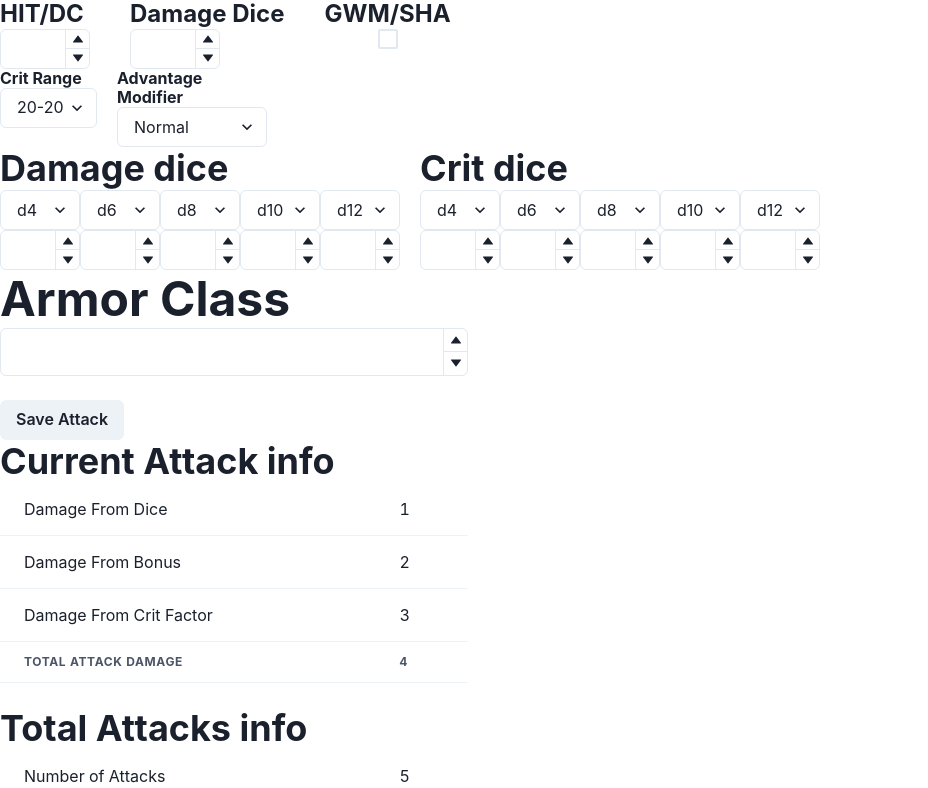
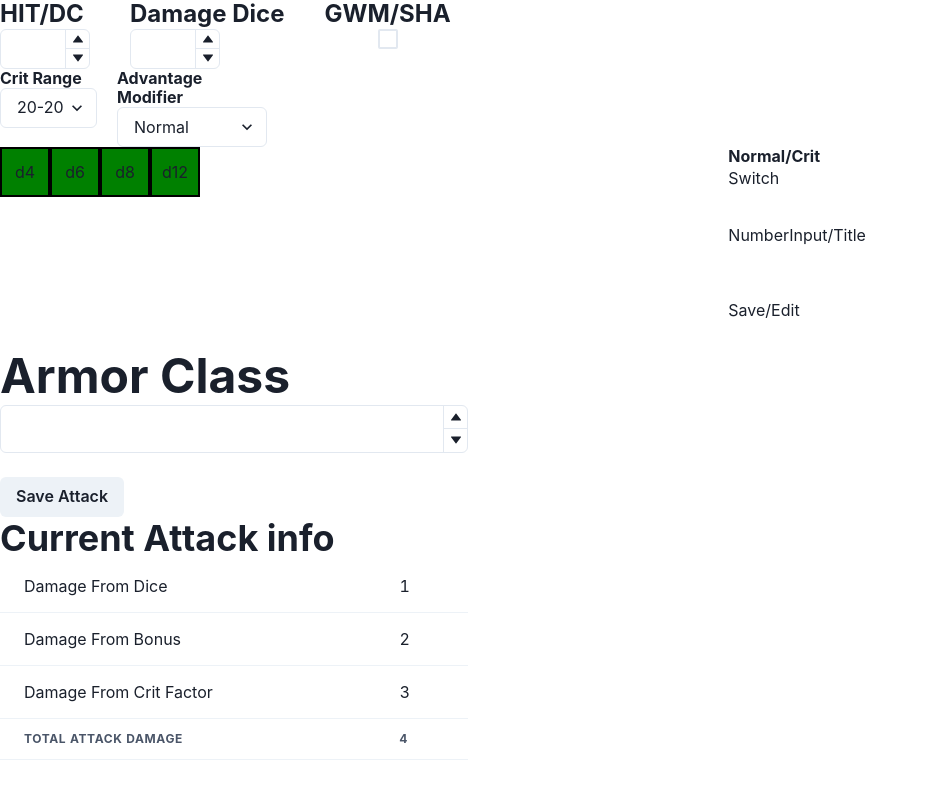
Before and after one commit to vzsoares/DnD-dpr-Calculator, a Next.js app: page / in a window 1280 px wide. Shown: the top 788 px of the page, without its empty margins (0-928 px from the left). Built offline with nearby package versions, Linux system fonts and the light colour scheme.

Commit message:
enh:DieSection

```diff
--- a/packages/components/DieRoll.js
+++ /dev/null
@@ -1,29 +0,0 @@
-import {
-  Box,
-  Select,
-  NumberInput,
-  NumberInputField,
-  NumberInputStepper,
-  NumberIncrementStepper,
-  NumberDecrementStepper,
-} from "@chakra-ui/react";
-export default function DieRoll({ props: { value } }) {
-  return (
-    <Box w='80px'>
-      <Select value={value}>
-        <option value='4'>d4</option>
-        <option value='6'>d6</option>
-        <option value='8'>d8</option>
-        <option value='10'>d10</option>
-        <option value='12'>d12</option>
-      </Select>
-      <NumberInput>
-        <NumberInputField />
-        <NumberInputStepper>
-          <NumberIncrementStepper />
-          <NumberDecrementStepper />
-        </NumberInputStepper>
-      </NumberInput>
-    </Box>
-  );
-}
--- /dev/null
+++ b/packages/components/SingleDie.js
@@ -0,0 +1,30 @@
+import { Box } from "@chakra-ui/react";
+export default function SingleDie({ props: { value, func } }) {
+  function handleClick(e) {
+    e.preventDefault();
+    func();
+  }
+  return (
+    <Box h='50px' w='50px' bgColor='green' border='2px solid black'>
+      <a
+        style={{
+          cursor: "pointer",
+        }}
+        onClick={(e) => handleClick(e)}
+      >
+        <div
+          style={{
+            height: "100%",
+            width: "100%",
+            textAlign: "center",
+            display: "flex",
+            alignItems: "center",
+            justifyContent: "center",
+          }}
+        >
+          d{value}
+        </div>
+      </a>
+    </Box>
+  );
+}
--- a/packages/features/calculatorContext.js
+++ b/packages/features/calculatorContext.js
@@ -10,9 +10,9 @@ function CalculatorContextProvider({ children }) {
   const [critDice, setCritDice] = useState("");
   const [advantageModifier, setAdvantageModifier] = useState("");
   const [targetAC, setTargetAC] = useState("");
+  const [damageDiceList, setDamageDiceList] = useState([]);
+  const [critDiceList, setCritDiceList] = useState("");
   const [name, setName] = useState("");
-  const [damageDice, setDamageDice] = useState([]);
-  const [critRange, setCritRange] = useState("");
   //
   const contextData = useMemo(() => {
     return {
@@ -21,6 +21,8 @@ function CalculatorContextProvider({ children }) {
       damageBonus,
       critDice,
       setGwmsharp,
+      damageDiceList,
+      setDamageDiceList,
       targetAC,
       advantageModifier,
       setTargetAC,
@@ -31,6 +33,7 @@ function CalculatorContextProvider({ children }) {
     };
   }, [
     attackBonus,
+    damageDiceList,
     gwmsharp,
     damageBonus,
     targetAC,
--- a/packages/sections/DieSection.js
+++ b/packages/sections/DieSection.js
@@ -1,45 +1,71 @@
 // @ts-nocheck
-import DieRoll from "../components/DieRoll";
-import { Grid, GridItem, Heading, Box, Flex } from "@chakra-ui/react";
+import SingleDie from "../components/SingleDie";
+import {
+  Grid,
+  GridItem,
+  Heading,
+  Box,
+  Flex,
+  Container,
+} from "@chakra-ui/react";
+import { useCalculatorContext } from "../features/calculatorContext.js";
+
 export default function DieSection() {
+  const { damageDiceList, setDamageDiceList } = useCalculatorContext();
+
+  const dies = [4, 6, 8, 12];
   return (
     <>
-      <Flex
-        display='flex'
-        gap={{ sm: "1", lg: "5" }}
-        direction={{ base: "column", sm: "column", lg: "row" }}
+      {/* TODO change layout */}
+      <Grid
+        templateAreas={`"a a a a d" "c c c c e" "c c c c e" "c c c c b"`}
+        minW={"200px"}
+        maxW={"998px"}
+        minH={"200px"}
       >
-        <div className='damageDieSection'>
-          <Heading>Damage dice</Heading>
+        <Flex gridArea={"a"}>
+          {dies.map((element, index) => {
+            return (
+              <SingleDie
+                key={index}
+                props={{
+                  value: element,
+                  func: () => setDamageDiceList([...damageDiceList, element]),
+                  // func: setDamageDiceList(),
+                }}
+              />
+            );
+          })}
+        </Flex>
+        <Box gridArea={"d"}>
+          <Heading fontSize={"1rem"}>Normal/Crit</Heading>
+          Switch
+        </Box>
+        <Flex gridArea={"e"}>NumberInput/Title</Flex>
+        <Flex gridArea={"b"}>Save/Edit</Flex>
+        <Box gridArea={"c"} mt='1'>
           <Grid
-            maxWidth='500px'
-            templateColumns={{
-              base: "repeat(5,1fr)",
-            }}
+            templateColumns='repeat(6,1fr)'
+            maxW='500px'
+            maxH='500px'
+            overflow='auto'
+            justifyItems='center'
+            gap='1'
           >
-            <DieRoll props={{ value: "4" }} />
-            <DieRoll props={{ value: "6" }} />
-            <DieRoll props={{ value: "8" }} />
-            <DieRoll props={{ value: "10" }} />
-            <DieRoll props={{ value: "12" }} />
+            {damageDiceList?.map((die, index) => {
+              return (
+                <SingleDie
+                  key={index}
+                  props={{
+                    value: die,
+                    // TODO func()
+                  }}
+                />
+              );
+            })}
           </Grid>
-        </div>
-        <div className='critDieSection'>
-          <Heading>Crit dice</Heading>
-          <Grid
-            maxWidth='500px'
-            templateColumns={{
-              base: "repeat(5,1fr)",
-            }}
-          >
-            <DieRoll props={{ value: "4" }} />
-            <DieRoll props={{ value: "6" }} />
-            <DieRoll props={{ value: "8" }} />
-            <DieRoll props={{ value: "10" }} />
-            <DieRoll props={{ value: "12" }} />
-          </Grid>
-        </div>
-      </Flex>
+        </Box>
+      </Grid>
     </>
   );
 }
```
